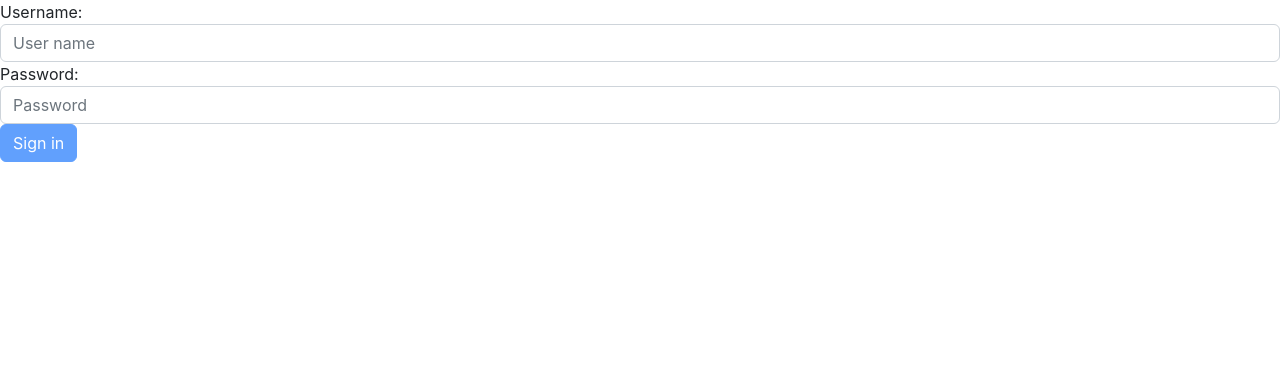
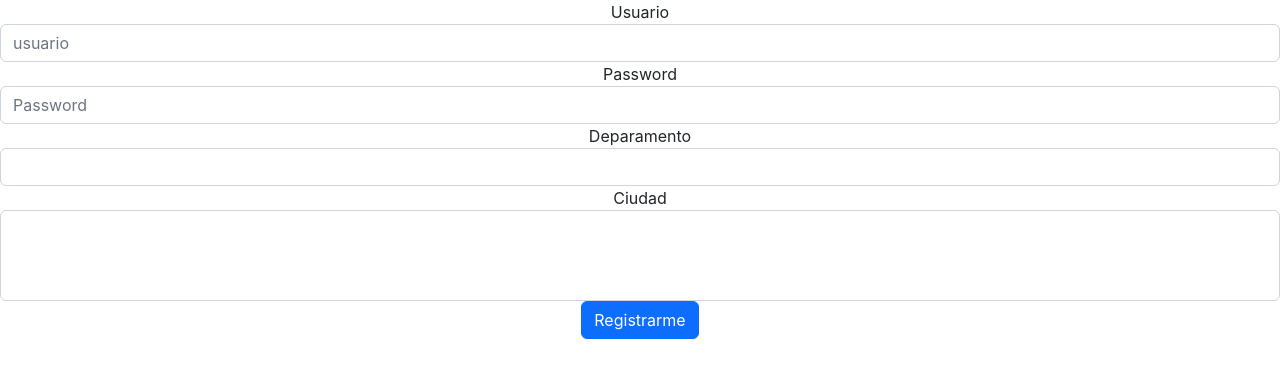
Before and after one commit to sofiacottens/tallerFronEnd, a React (Create React App) app in the folder obli/: page /registro in a window 1280 px wide. Shown: the top 378 px of the page. Built offline with nearby package versions, Linux system fonts and the light colour scheme.

Commit message:
cambios registro

```diff
--- a/obli/src/components/App/App.jsx
+++ b/obli/src/components/App/App.jsx
@@ -4,6 +4,8 @@ import LoginForm from '../Login/Login';
 import 'bootstrap/dist/css/bootstrap.min.css';
 import PrivateRoute from '../PrivateRoute/PrivateRoute';
 import React from 'react';
+import '../Registrarse/Registrarse'
+import Registrarse  from '../Registrarse/Registrarse';
 import {BrowserRouter as Router, Routes, Route, useRoutes} from "react-router-dom";
 
 /*const AppInterna = () => {
@@ -14,20 +16,22 @@ import {BrowserRouter as Router, Routes, Route, useRoutes} from "react-router-do
   return routes;
 }*/
 
-/*const App = () => {
+const App = () => {
   return (
     <div className='App'>
       <Routes>
         <Route path='/' element={<LoginForm />} />
         <Route path='/login' element={<LoginForm />} />
+        <Route path='/registro' element={<Registrarse />} />
+
         </Routes>
     </div>
   );
-};*/
-const App = () => {
+};
+/*const App = () => {
   return (
 
       <LoginForm />
   );
-};
+};*/
 export default App
--- a/obli/src/components/Registrarse/Registrarse.jsx
+++ b/obli/src/components/Registrarse/Registrarse.jsx
@@ -1,9 +1,60 @@
 import '../../services/Api/Api'
-import { registro } from '../../services/Api/Api'
-
-const  Regostrarse = ({}) => {
+import { Registro } from '../../services/Api/Api'
+import { departamento } from '../../services/Api/Api';
+import { ciudad } from '../../services/Api/Api';
+import { useRef, useState } from 'react'
 
 
-//onchange para las ciudades
 
-}
+const Registrarse = () => {
+
+    const selectRef = useRef()
+
+    const onSelectChange = () => {
+        const idDepartamento = Number(selectRef.current.value.id)
+        onSelectCiudad(idDepartamento)
+    }
+    const onSelectCiudad = (idDepartamento) => {
+        ciudad(idDepartamento);
+    }
+
+
+
+
+  return (
+<form>
+  <div class="form-group">
+    <label for="exampleFormControlInput1">Usuario</label>
+    <input type="text" class="form-control" id="exampleFormControlInput1" placeholder="usuario"></input>
+  </div>
+  <div class="form-group">
+    <label for="exampleFormControlInput1">Password</label>
+    <input type="password" class="form-control" id="idPassword" placeholder="Password"></input>
+  </div>
+  <div class="form-group">
+    <label for="exampleFormControlSelect1">Deparamento</label>
+    <select class="form-control" id="exampleFormControlSelect1"
+    onChange={onSelectChange}
+    ref={selectRef}
+    value={departamento}>
+
+      <option value={departamento}></option>
+    </select>
+  </div>
+  <div class="form-group">
+    <label for="exampleFormControlSelect2">Ciudad</label>
+    <select multiple class="form-control" id="exampleFormControlSelect2"
+    onChange={onSelectCiudad}>
+      <option value={ciudad}></option>
+    </select>
+  </div>
+  <div class="form-group">
+  <button type="submit" class="btn btn-primary">Registrarme</button>
+  </div>
+</form>
+
+
+  )
+};
+
+export default Registrarse
--- a/obli/src/services/Api/Api.js
+++ b/obli/src/services/Api/Api.js
@@ -22,7 +22,7 @@ const login = async (username, pass) => {
   }
 };
 
-const registro = async (username, pass, departamento, ciudad) => {
+const Registro = async (username, pass, departamento, ciudad) => {
   const response = await fetch(`${BASE_URL}/usuarios.php`, {
     method: 'POST',
     headers: {
@@ -46,12 +46,11 @@ const registro = async (username, pass, departamento, ciudad) => {
   }
 };
 
-const departamento = async (auth) => {
+const departamento = async () => {
   const response = await fetch(`${BASE_URL}/departamentos.php`, {
     method: 'GET',
     headers: {
       'Content-type': 'application/json',
-      Authorization: auth,
     },
 
   });
@@ -66,12 +65,11 @@ const departamento = async (auth) => {
   }
 };
 
-const ciudad = async (auth, idDepartamento) => {
+const ciudad = async (idDepartamento) => {
   const response = await fetch(`${BASE_URL}/ciudades.php?idDepartamento=${idDepartamento}`, {
     method: 'GET',
     headers: {
       'Content-type': 'application/json',
-      Authorization: auth,
     },
 
   });
@@ -86,4 +84,4 @@ const ciudad = async (auth, idDepartamento) => {
   }
 };
 
-export { registro , login, departamento, ciudad};
+export { Registro , login, departamento, ciudad};
```
Also changed, not shown: 2 other files (tests, documents, lock files or other folders).
